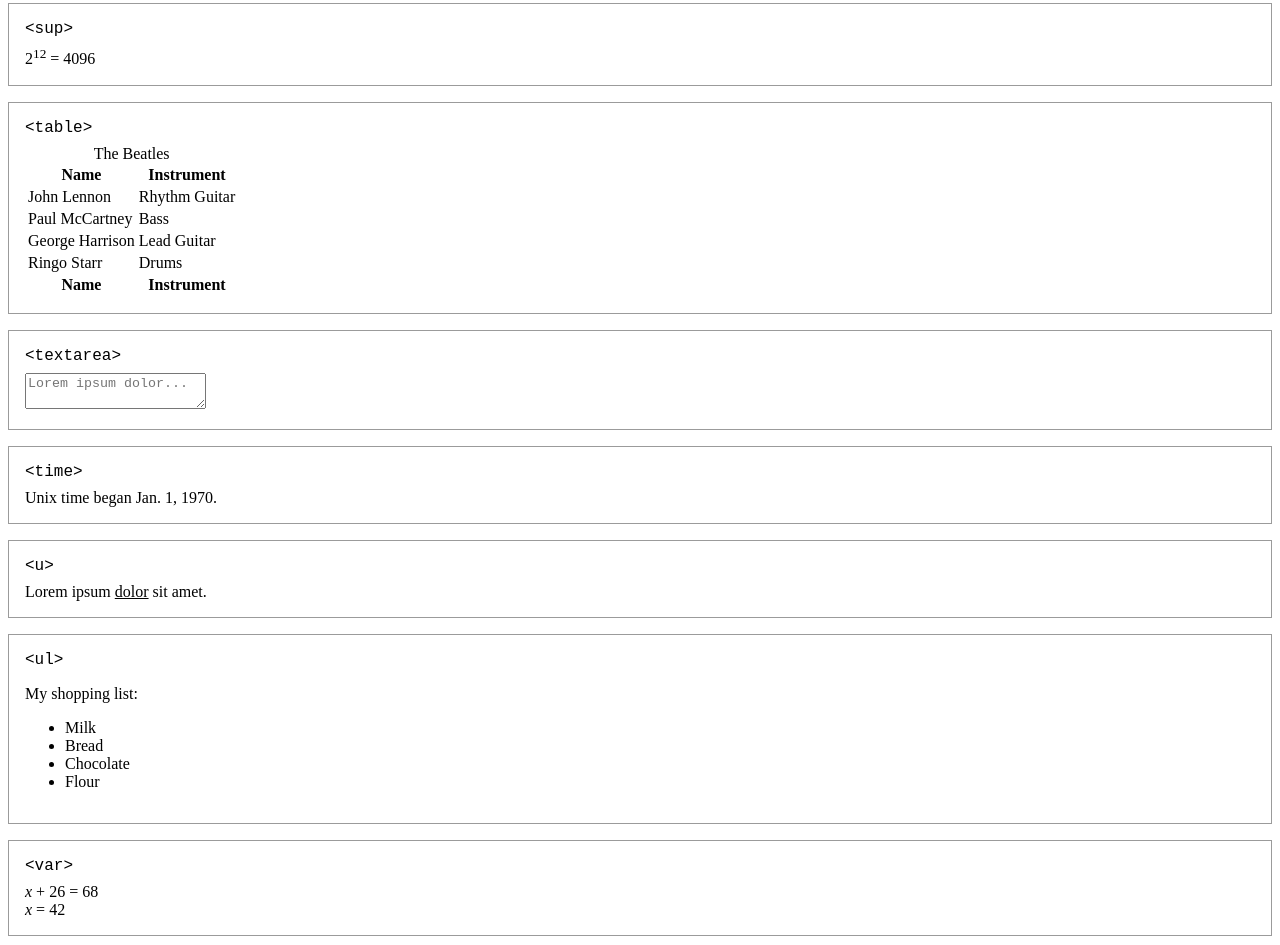
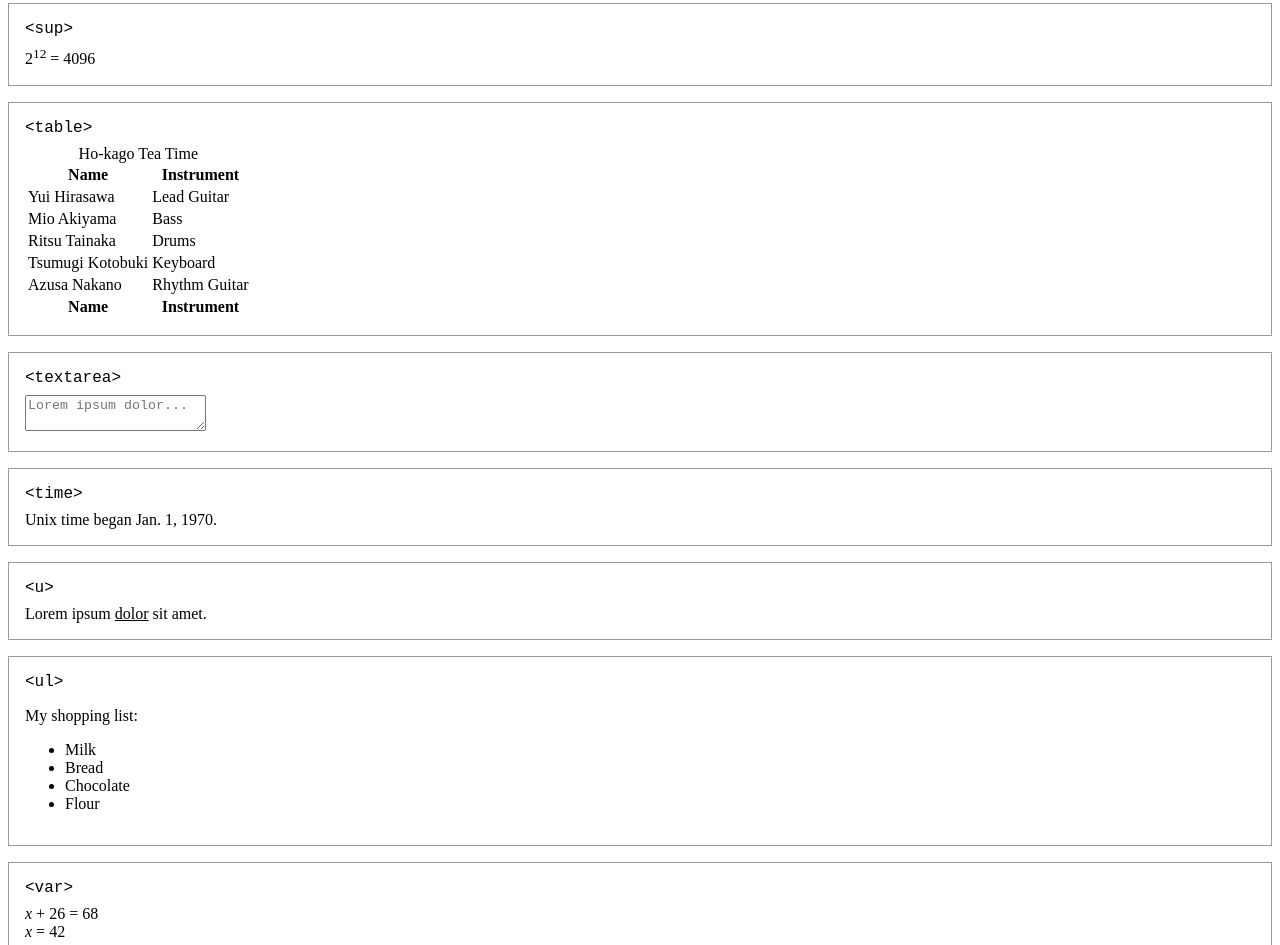
Before and after one commit to xz/elements, a plain HTML site: page index.html in a window 1280 px wide. Shown: the part 8373-9318 px from the top of the page. Drawn offline with Linux system fonts and the light colour scheme.

Commit message:
Update index.html
Added k-on tribute (also for the purpose of giving the table more elements)

```diff
--- a/index.html
+++ b/index.html
@@ -518,7 +518,7 @@
     <div class="html-elements-item">
       <span class="html-elements-item-title">table</span>
       <table>
-        <caption>The Beatles</caption>
+        <caption>Ho-kago Tea Time</caption>
         <thead>
           <tr>
             <th>Name</th>
@@ -533,20 +533,24 @@
         </tfoot>
         <tbody>
           <tr>
-            <td>John Lennon</td>
-            <td>Rhythm Guitar</td>
+            <td>Yui Hirasawa</td>
+            <td>Lead Guitar</td>
           </tr>
           <tr>
-            <td>Paul McCartney</td>
+            <td>Mio Akiyama</td>
             <td>Bass</td>
           </tr>
           <tr>
-            <td>George Harrison</td>
-            <td>Lead Guitar</td>
+            <td>Ritsu Tainaka</td>
+            <td>Drums</td>
           </tr>
           <tr>
-            <td>Ringo Starr</td>
-            <td>Drums</td>
+            <td>Tsumugi Kotobuki</td>
+            <td>Keyboard</td>
+          </tr>
+          <tr>
+            <td>Azusa Nakano</td>
+            <td>Rhythm Guitar</td>
           </tr>
         </tbody>
       </table>
```
